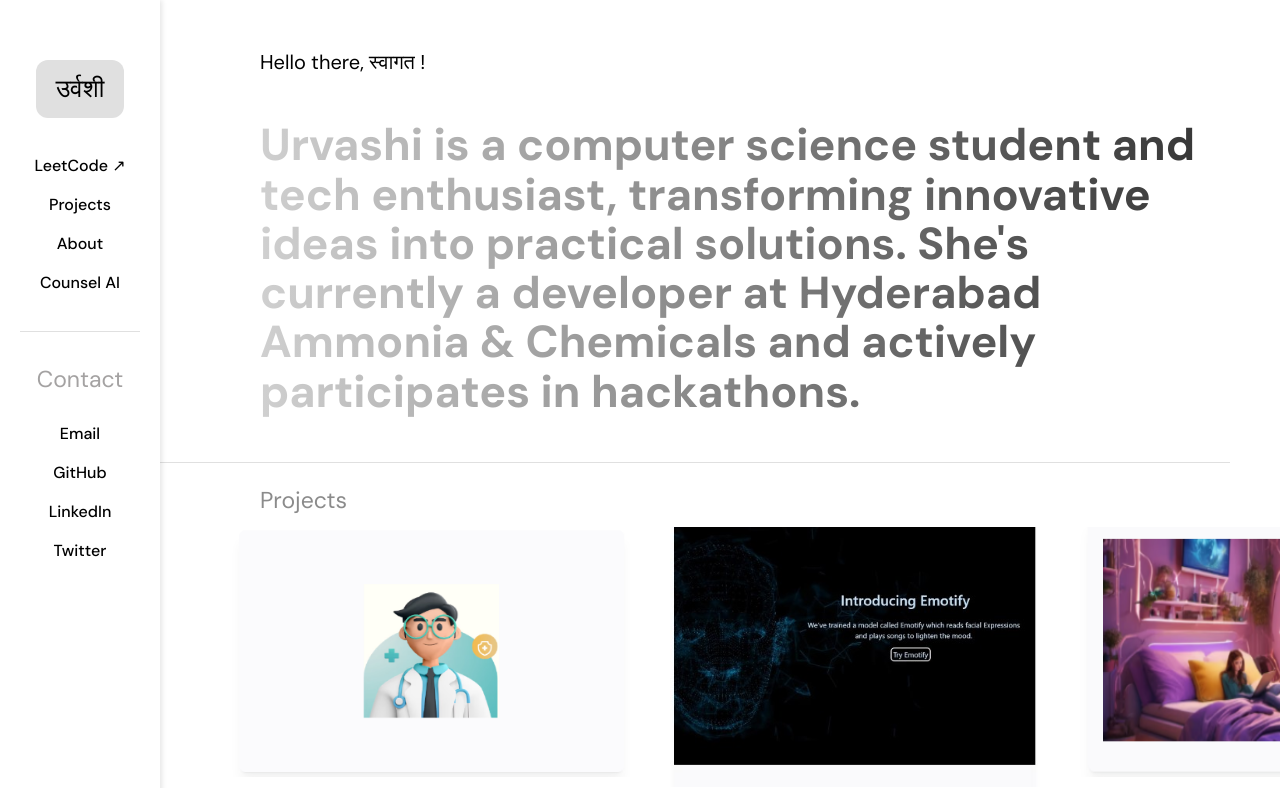
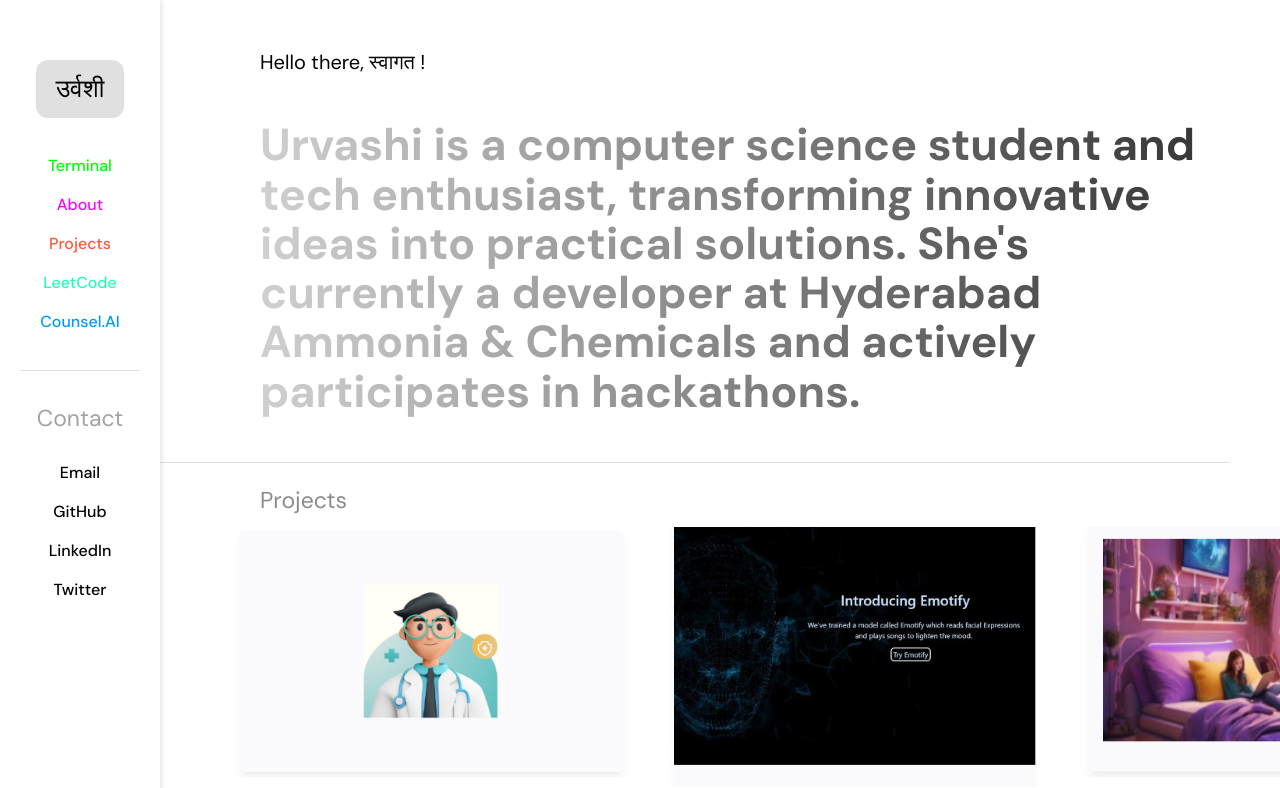
Before and after one commit to urvashii-b/Portfolio-Website, a React (Vite) app: page / in a window 1280 px wide. Shown: the top 788 px of the page. Built offline with nearby package versions, Linux system fonts and the light colour scheme.

Commit message:
terminal website added

```diff
--- a/src/components/NavBar/Sidebar.css
+++ b/src/components/NavBar/Sidebar.css
@@ -110,3 +110,23 @@ hr {
     color: #E0E0E0;
     text-decoration: underline;
 }
+
+.terminal-link {
+  color: #00ff00;
+}
+
+.about-link {
+  color: #ff00ff;
+}
+
+.counselai-link{
+  color: #0096FF;
+}
+
+.projects-link{
+  color: #FF5733;
+}
+
+.lc-link{
+  color: rgb(34, 255, 185);
+}
--- a/src/components/NavBar/Sidebar.tsx
+++ b/src/components/NavBar/Sidebar.tsx
@@ -11,10 +11,11 @@ const Sidebar: React.FC = () => {
         </div>
         <nav>
           <ul>
-            <li><a href="https://leetcode.com/u/urvashiiibh/">LeetCode ↗</a></li>
-            <li><a href="#projects">Projects</a></li>
-            <li><a href='https://urvashi-about.vercel.app/'>About</a></li>
-            <li><a href='https://counsel-ai.vercel.app/'>Counsel AI</a></li>
+            <li><a href='https://urvashi-terminal.vercel.app/' className='terminal-link'>Terminal</a></li>
+            <li><a href='https://urvashi-about.vercel.app/' className='about-link'>About</a></li>
+            <li><a href="#projects" className='projects-link'>Projects</a></li>
+            <li><a href="https://leetcode.com/u/urvashiiibh/" className='lc-link'>LeetCode</a></li>
+            <li><a href='https://counsel-ai.vercel.app/' className='counselai-link'>Counsel.AI</a></li>
           </ul>
         </nav>
         <hr />
```
